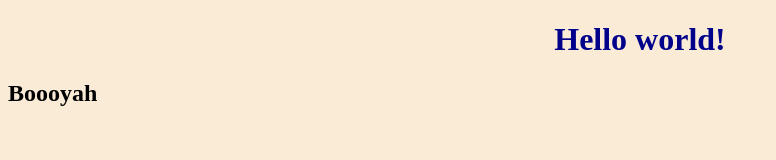
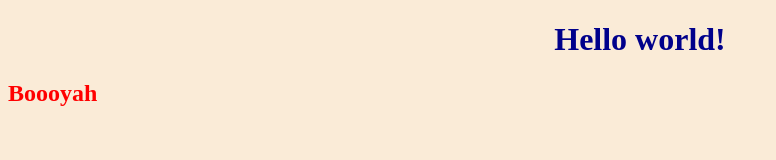
Before and after one commit to H21x/Android-Kunjappan-2.0, a plain HTML site: page index.html in a window 1280 px wide. Shown: the whole page, without its empty margins (0-776 px from the left). Drawn offline with Linux system fonts and the light colour scheme.

Commit message:
Update index.html

```diff
--- a/index.html
+++ b/index.html
@@ -8,6 +8,6 @@
 </head>
 <body>
     <h1>Hello world!</h1>
-    <h2>Boooyah</h2>
+    <h2 style="Color: red">Boooyah</h2>
 </body>
 </html>
```
